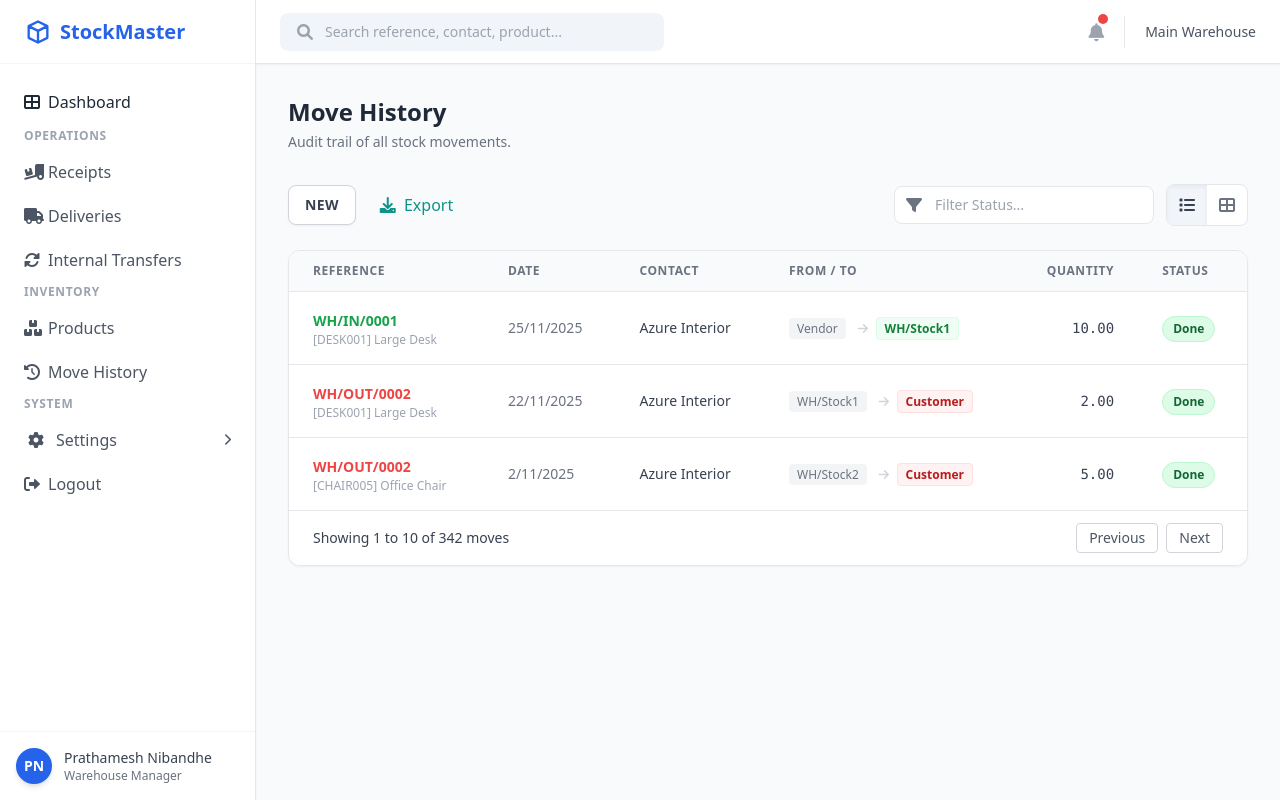
After one commit to PrathameshNibandhe/Stockmaster-odoo-nov-25, a PHP site: page /transfers/move_history.php in a window 1280 px wide. The commit adds this page. Run offline with PHP 8.4, Linux system fonts and the light colour scheme; some libraries are stand-ins or nearby versions.

Commit message:
move_history

```diff
--- a/public/dashboard.php
+++ b/public/dashboard.php
@@ -61,7 +61,7 @@
                             <i class="fas fa-boxes w-6 group-hover:text-[#2563EB] transition-colors"></i>
                             <span>Products</span>
                         </a>
-                        <a href="#" class="flex items-center px-3 py-2 text-gray-600 hover:bg-gray-50 hover:text-[#2563EB] rounded-lg transition-colors group">
+                        <a href="../public/transfers/move_history.php" class="flex items-center px-3 py-2 text-gray-600 hover:bg-gray-50 hover:text-[#2563EB] rounded-lg transition-colors group">
                             <i class="fas fa-history w-6 group-hover:text-[#2563EB] transition-colors"></i>
                             <span>Move History</span>
                         </a>
--- /dev/null
+++ b/public/transfers/move_history.php
@@ -0,0 +1,178 @@
+<!DOCTYPE html>
+<html lang="en">
+<head>
+    <meta charset="UTF-8">
+    <meta name="viewport" content="width=device-width, initial-scale=1.0">
+    <title>StockMaster - Move History</title>
+    <script src="https://cdn.tailwindcss.com"></script>
+    <link rel="stylesheet" href="https://cdnjs.cloudflare.com/ajax/libs/font-awesome/6.0.0/css/all.min.css" />
+</head>
+<body class="bg-slate-50 font-sans text-gray-800">
+
+<div class="flex h-screen overflow-hidden">
+
+    <!-- IMPORT SIDEBAR -->
+    <?php
+        $path_to_root = "../";
+
+        include '../sidebar.php';
+    ?>
+
+    <!-- MAIN CONTENT -->
+    <div class="flex-1 flex flex-col overflow-hidden">
+
+        <!-- HEADER -->
+        <header class="h-16 bg-white border-b border-gray-200 flex items-center justify-between px-6 shadow-sm z-10">
+            <!-- Search Bar -->
+            <div class="flex items-center bg-slate-100 rounded-lg px-4 py-2 w-96 transition-all focus-within:ring-2 focus-within:ring-teal-100 focus-within:bg-white border border-transparent focus-within:border-teal-200">
+                <i class="fas fa-search text-gray-400 mr-3"></i>
+                <input type="text" placeholder="Search reference, contact, product..." class="bg-transparent border-none focus:outline-none text-sm w-full text-gray-700 placeholder-gray-400">
+            </div>
+
+            <!-- Right Actions -->
+            <div class="flex items-center space-x-5">
+                <button class="text-gray-400 hover:text-teal-600 transition-colors relative">
+                    <i class="fas fa-bell text-lg"></i>
+                    <span class="absolute -top-1 -right-1 block h-2.5 w-2.5 rounded-full bg-red-500 ring-2 ring-white"></span>
+                </button>
+                <div class="h-8 w-px bg-gray-200"></div>
+                <span class="text-sm font-medium text-gray-600">Main Warehouse</span>
+            </div>
+        </header>
+
+        <!-- CONTENT AREA -->
+        <main class="flex-1 overflow-x-hidden overflow-y-auto bg-slate-50 p-8">
+
+            <!-- Page Title -->
+            <div class="mb-8">
+                <h2 class="text-2xl font-bold text-gray-800">Move History</h2>
+                <p class="text-sm text-gray-500 mt-1">Audit trail of all stock movements.</p>
+            </div>
+
+            <!-- Action Toolbar -->
+            <div class="flex flex-col md:flex-row justify-between items-center mb-6">
+                <div class="flex space-x-2 mb-4 md:mb-0">
+                    <!-- New Button (From Wireframe, though usually history is read-only) -->
+                    <button class="bg-white border border-gray-300 text-gray-700 px-4 py-2 rounded-lg shadow-sm hover:bg-gray-50 flex items-center transition-colors">
+                        <span class="uppercase font-bold text-sm tracking-wide">New</span>
+                    </button>
+                    <!-- Export Button -->
+                     <button class="text-teal-600 px-4 py-2 hover:bg-teal-50 rounded-lg transition-colors">
+                        <i class="fas fa-download mr-1"></i> Export
+                    </button>
+                </div>
+
+                <div class="flex items-center space-x-3">
+                    <div class="relative">
+                        <span class="absolute inset-y-0 left-0 flex items-center pl-3 text-gray-500">
+                            <i class="fas fa-filter"></i>
+                        </span>
+                        <input type="text" class="pl-10 pr-4 py-2 border border-gray-200 rounded-lg focus:border-teal-500 focus:outline-none focus:ring-1 focus:ring-teal-500 bg-white text-sm" placeholder="Filter Status...">
+                    </div>
+                    <!-- View Toggles -->
+                    <div class="border border-gray-200 rounded-lg flex overflow-hidden bg-white">
+                        <button class="px-3 py-2 bg-slate-100 text-gray-700 shadow-inner" title="List View"><i class="fas fa-list"></i></button>
+                        <button class="px-3 py-2 text-gray-500 hover:bg-slate-50" title="Kanban View"><i class="fas fa-th-large"></i></button>
+                    </div>
+                </div>
+            </div>
+
+            <!-- TABLE -->
+            <div class="bg-white shadow-sm rounded-xl overflow-hidden border border-gray-200">
+                <table class="min-w-full divide-y divide-gray-200">
+                    <thead class="bg-slate-50">
+                        <tr>
+                            <th class="px-6 py-3 text-left text-xs font-bold text-gray-500 uppercase tracking-wider">Reference</th>
+                            <th class="px-6 py-3 text-left text-xs font-bold text-gray-500 uppercase tracking-wider">Date</th>
+                            <th class="px-6 py-3 text-left text-xs font-bold text-gray-500 uppercase tracking-wider">Contact</th>
+                            <th class="px-6 py-3 text-left text-xs font-bold text-gray-500 uppercase tracking-wider">From / To</th>
+                            <th class="px-6 py-3 text-right text-xs font-bold text-gray-500 uppercase tracking-wider">Quantity</th>
+                            <th class="px-6 py-3 text-left text-xs font-bold text-gray-500 uppercase tracking-wider">Status</th>
+                        </tr>
+                    </thead>
+                    <tbody class="bg-white divide-y divide-gray-200">
+
+                        <!-- Row 1: Incoming (Green Logic) -->
+                        <tr class="hover:bg-slate-50 transition-colors group">
+                            <td class="px-6 py-4 whitespace-nowrap">
+                                <span class="text-sm font-bold text-green-600">WH/IN/0001</span>
+                                <div class="text-xs text-gray-400">[DESK001] Large Desk</div>
+                            </td>
+                            <td class="px-6 py-4 whitespace-nowrap text-sm text-gray-500">25/11/2025</td>
+                            <td class="px-6 py-4 whitespace-nowrap text-sm text-gray-700 font-medium">Azure Interior</td>
+                            <td class="px-6 py-4 whitespace-nowrap text-sm text-gray-500">
+                                <span class="px-2 py-0.5 rounded bg-gray-100 text-xs mr-1">Vendor</span>
+                                <i class="fas fa-arrow-right text-xs text-gray-300 mx-1"></i>
+                                <span class="px-2 py-0.5 rounded bg-green-50 text-green-700 text-xs font-bold border border-green-100">WH/Stock1</span>
+                            </td>
+                            <td class="px-6 py-4 whitespace-nowrap text-sm text-gray-700 text-right font-mono">10.00</td>
+                            <td class="px-6 py-4 whitespace-nowrap">
+                                <span class="px-2.5 py-0.5 inline-flex text-xs leading-5 font-semibold rounded-full bg-green-100 text-green-800 border border-green-200">
+                                    Done
+                                </span>
+                            </td>
+                        </tr>
+
+                        <!-- Row 2: Outgoing (Red/Orange Logic) -->
+                        <tr class="hover:bg-slate-50 transition-colors group">
+                            <td class="px-6 py-4 whitespace-nowrap">
+                                <span class="text-sm font-bold text-red-500">WH/OUT/0002</span>
+                                <div class="text-xs text-gray-400">[DESK001] Large Desk</div>
+                            </td>
+                            <td class="px-6 py-4 whitespace-nowrap text-sm text-gray-500">22/11/2025</td>
+                            <td class="px-6 py-4 whitespace-nowrap text-sm text-gray-700 font-medium">Azure Interior</td>
+                            <td class="px-6 py-4 whitespace-nowrap text-sm text-gray-500">
+                                <span class="px-2 py-0.5 rounded bg-gray-100 text-xs mr-1">WH/Stock1</span>
+                                <i class="fas fa-arrow-right text-xs text-gray-300 mx-1"></i>
+                                <span class="px-2 py-0.5 rounded bg-red-50 text-red-700 text-xs font-bold border border-red-100">Customer</span>
+                            </td>
+                            <td class="px-6 py-4 whitespace-nowrap text-sm text-gray-700 text-right font-mono">2.00</td>
+                            <td class="px-6 py-4 whitespace-nowrap">
+                                <span class="px-2.5 py-0.5 inline-flex text-xs leading-5 font-semibold rounded-full bg-green-100 text-green-800 border border-green-200">
+                                    Done
+                                </span>
+                            </td>
+                        </tr>
+
+                        <!-- Row 3: Outgoing (Red/Orange Logic) -->
+                        <tr class="hover:bg-slate-50 transition-colors group">
+                            <td class="px-6 py-4 whitespace-nowrap">
+                                <span class="text-sm font-bold text-red-500">WH/OUT/0002</span>
+                                <div class="text-xs text-gray-400">[CHAIR005] Office Chair</div>
+                            </td>
+                            <td class="px-6 py-4 whitespace-nowrap text-sm text-gray-500">2/11/2025</td>
+                            <td class="px-6 py-4 whitespace-nowrap text-sm text-gray-700 font-medium">Azure Interior</td>
+                            <td class="px-6 py-4 whitespace-nowrap text-sm text-gray-500">
+                                <span class="px-2 py-0.5 rounded bg-gray-100 text-xs mr-1">WH/Stock2</span>
+                                <i class="fas fa-arrow-right text-xs text-gray-300 mx-1"></i>
+                                <span class="px-2 py-0.5 rounded bg-red-50 text-red-700 text-xs font-bold border border-red-100">Customer</span>
+                            </td>
+                            <td class="px-6 py-4 whitespace-nowrap text-sm text-gray-700 text-right font-mono">5.00</td>
+                            <td class="px-6 py-4 whitespace-nowrap">
+                                <span class="px-2.5 py-0.5 inline-flex text-xs leading-5 font-semibold rounded-full bg-green-100 text-green-800 border border-green-200">
+                                    Done
+                                </span>
+                            </td>
+                        </tr>
+
+                    </tbody>
+                </table>
+
+                <!-- Pagination -->
+                <div class="bg-white px-4 py-3 border-t border-gray-200 sm:px-6">
+                    <div class="flex justify-between items-center">
+                        <p class="text-sm text-gray-700">Showing <span class="font-medium">1</span> to <span class="font-medium">10</span> of <span class="font-medium">342</span> moves</p>
+                        <div class="flex space-x-2">
+                            <button class="px-3 py-1 border border-gray-300 rounded text-sm text-gray-600 hover:bg-gray-50 transition">Previous</button>
+                            <button class="px-3 py-1 border border-gray-300 rounded text-sm text-gray-600 hover:bg-gray-50 transition">Next</button>
+                        </div>
+                    </div>
+                </div>
+            </div>
+
+        </main>
+    </div>
+</div>
+
+</body>
+</html>
```
Also changed, not shown: public/transfers/create.php (deleted).
